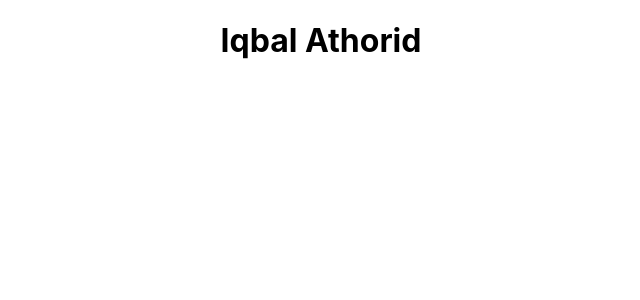
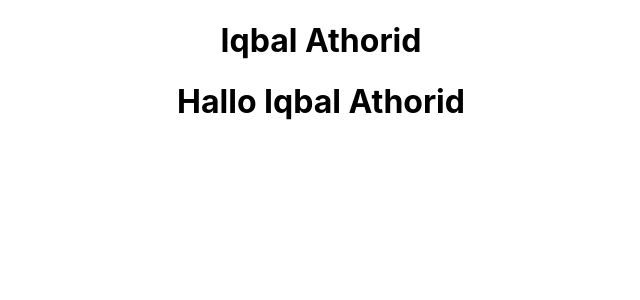
Before and after one commit to iathrd/reactjs, a React (Create React App) app: page / in a window 1280 px wide. Shown: the top 300 px of the page, without its empty margins (319-959 px from the left). Built offline with nearby package versions, Linux system fonts and the light colour scheme.

Commit message:
Class component

```diff
--- a/src/App.js
+++ b/src/App.js
@@ -1,12 +1,14 @@
 import React from 'react';
 import logo from './logo.svg';
 import './App.css';
-import Greet from './components/Greet'
+import Greet from './components/Greet';
+import Welcome from './components/Welcome'
 
 function App() {
   return (
     <div className="App">
       <Greet />
+      <Welcome />
     </div>
   );
 }
--- /dev/null
+++ b/src/components/Welcome.js
@@ -0,0 +1,9 @@
+import React, { Component } from 'react';
+
+class Welcome extends Component {
+    render() {
+        return <h1>Hallo Iqbal Athorid</h1>
+    }
+}
+
+export default Welcome;
```
